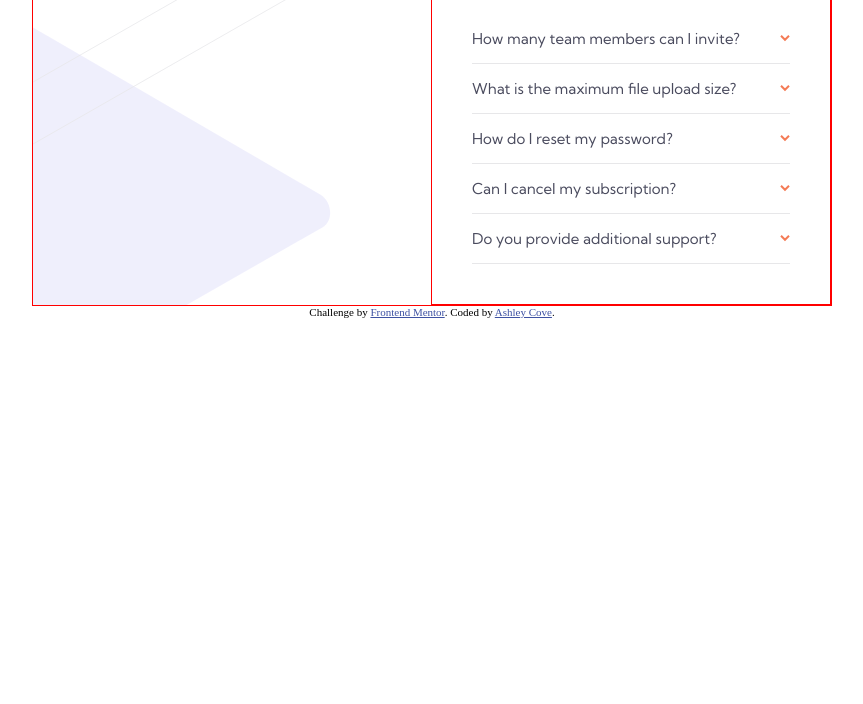
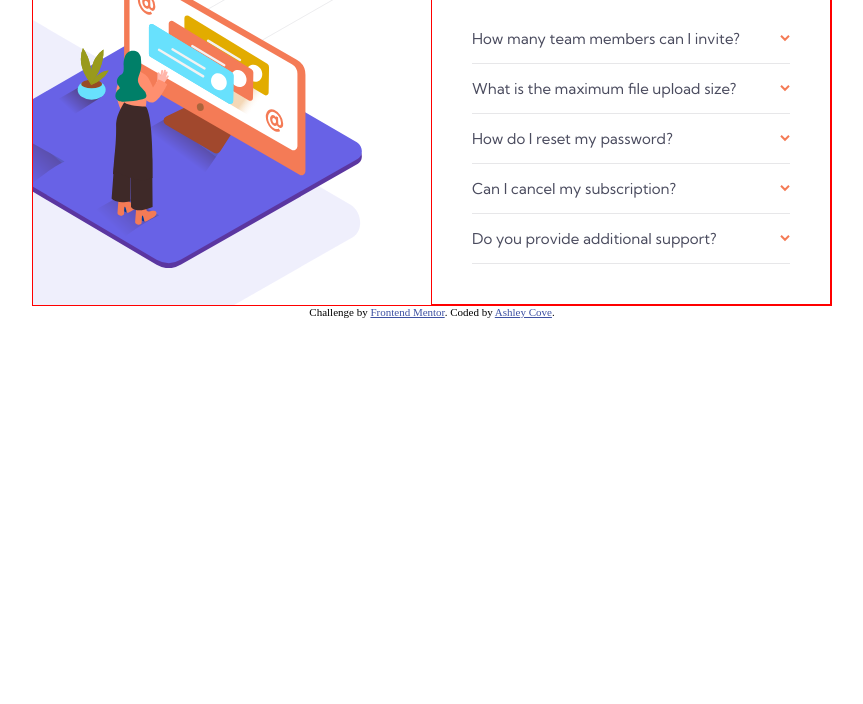
Before and after one commit to cove86/faq-accordion, a plain HTML site: page index.html in a window 1280 px wide. Shown: the part 96-800 px from the top of the page, without its empty margins (208-1071 px from the left). Drawn offline with Linux system fonts and the light colour scheme.

Commit message:
Added woman-img to index.html, added class to styles.css, added position, width, left, top properties and updated top & left on .bg-pattern

```diff
--- a/css/styles.css
+++ b/css/styles.css
@@ -24,8 +24,15 @@ html {
   width: 100%;
   position: absolute;
 
-  left: -50rem;
-  top: -25rem;
+  left: -47rem;
+  top: -24rem;
+}
+
+.woman-img {
+  position: absolute;
+  width: 50%;
+  left: -7rem;
+  top: 6rem;
 }
 
 .accordion {
--- a/index.html
+++ b/index.html
@@ -29,6 +29,10 @@
     <div class="container">
       <div class="card">
         <img class="bg-pattern" src="images/bg-pattern-desktop.svg" />
+        <img
+          class="woman-img"
+          src="images/illustration-woman-online-desktop.svg"
+        />
         <div class="accordion">
           <h2 class="faq-heading">FAQ</h2>
           <div class="accordion-question">
```
